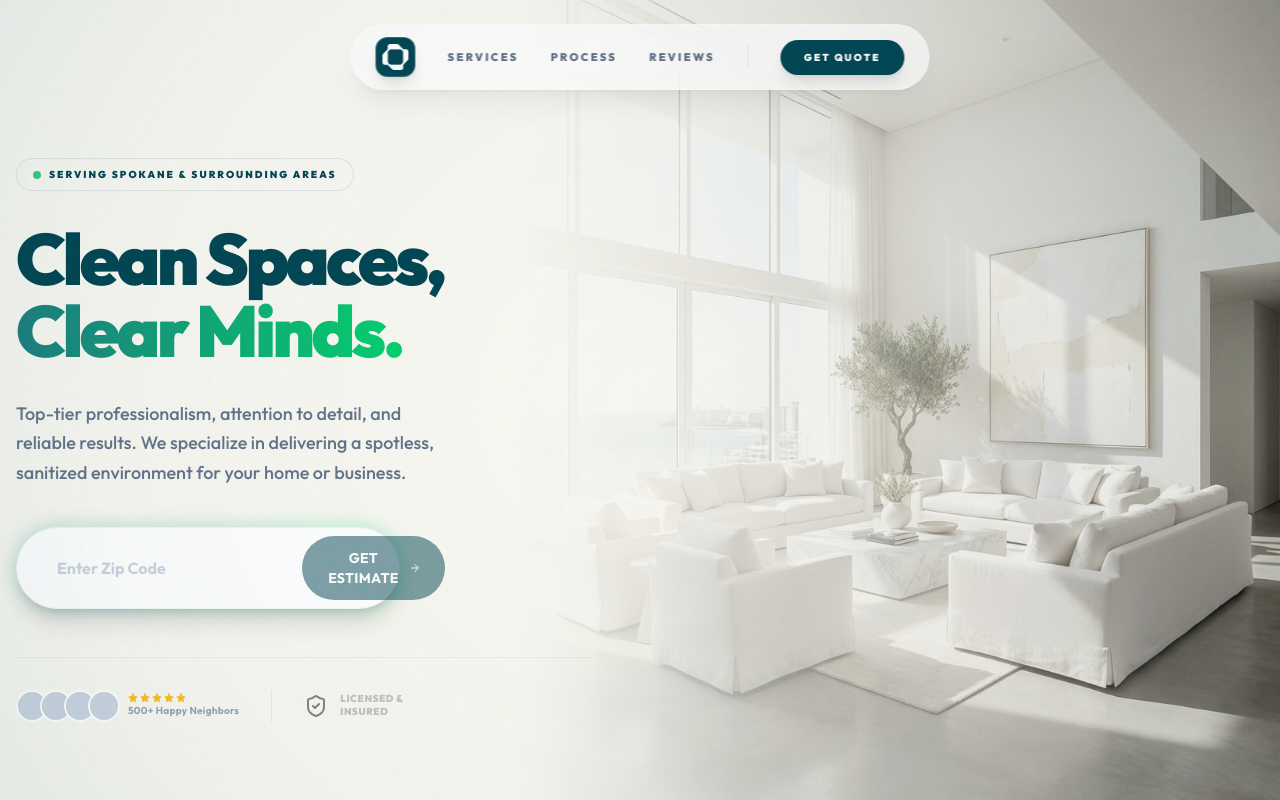
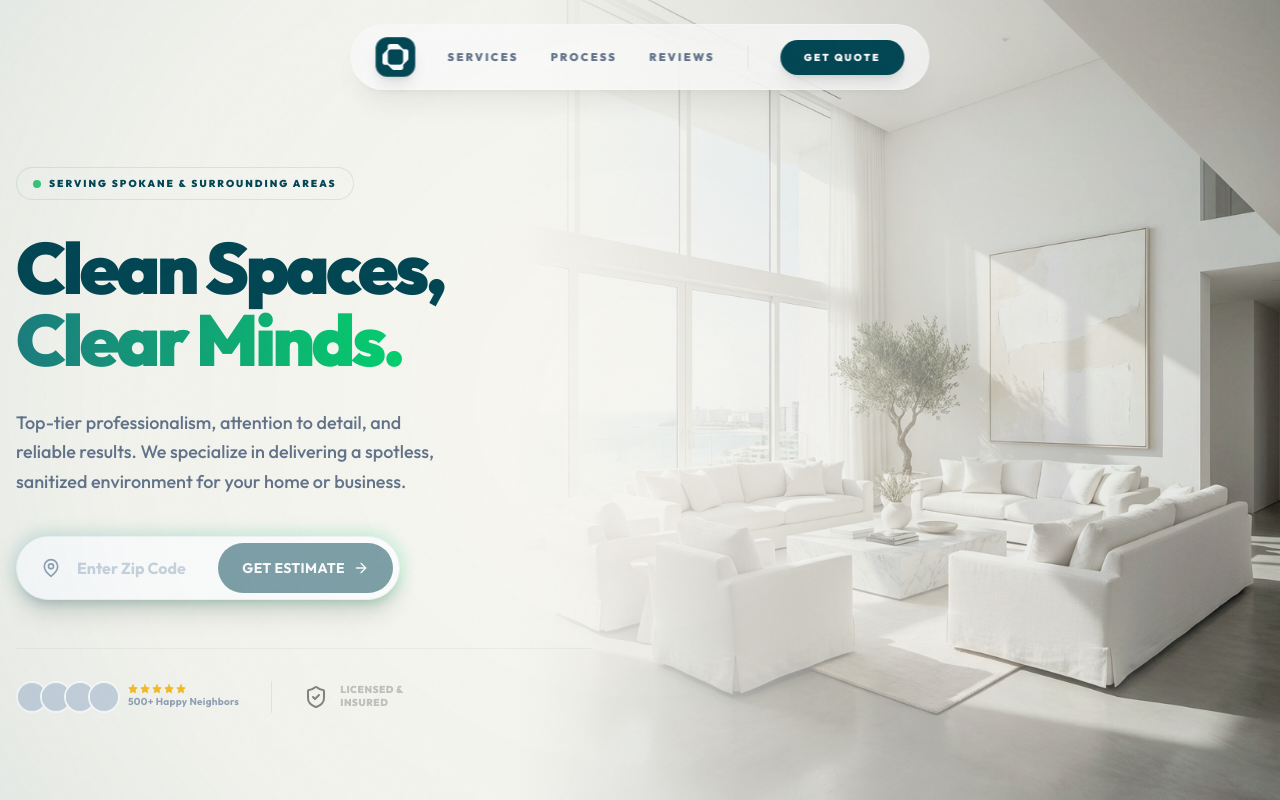
Before and after one commit to renatoquerales28-byte/extreme-cleaning-next, a Next.js app: page / in a window 1280 px wide. Shown: the top 800 px of the page. Built offline with nearby package versions, Linux system fonts and the light colour scheme.

Commit message:
Fix UI overflow in Hero ZipCode input

```diff
--- a/src/components/landing/HeroSection.tsx
+++ b/src/components/landing/HeroSection.tsx
@@ -56,22 +56,24 @@ export default function HeroSection() {
                     {/* Zip Code CTA */}
                     <form onSubmit={handleStart} className="w-full max-w-sm relative group mt-2">
                         <div className="absolute -inset-1 bg-gradient-to-r from-brand-light to-accent rounded-full blur opacity-20 group-hover:opacity-30 transition duration-500"></div>
-                        <div className="relative flex items-center bg-white rounded-full p-2 shadow-xl border border-slate-100">
-                            <MapPin className="ml-4 text-slate-400" size={20} />
+                        <div className="relative flex items-center bg-white rounded-full shadow-xl border border-slate-100 p-1.5 pl-6 w-full h-16">
+                            <MapPin className="text-slate-400 shrink-0" size={20} />
                             <input
                                 type="text"
                                 value={zip}
                                 onChange={(e) => setZip(e.target.value)}
                                 placeholder="Enter Zip Code"
                                 maxLength={5}
-                                className="flex-1 bg-transparent border-none outline-none px-4 text-brand-dark font-bold placeholder:text-slate-300"
+                                className="flex-1 bg-transparent border-none outline-none px-4 text-brand-dark font-bold placeholder:text-slate-300 h-full w-full min-w-0"
                             />
                             <button
                                 type="submit"
                                 disabled={zip.length !== 5}
-                                className="bg-brand-dark text-white px-6 py-3 rounded-full font-bold text-sm tracking-wide uppercase hover:bg-black transition-all disabled:opacity-50 disabled:cursor-not-allowed flex items-center gap-2"
+                                className="bg-brand-dark text-white h-full px-6 rounded-full font-bold text-xs md:text-sm tracking-wide uppercase hover:bg-black transition-all disabled:opacity-50 disabled:cursor-not-allowed flex items-center justify-center gap-2 shrink-0"
                             >
-                                Get Estimate <ArrowRight size={16} />
+                                <span className="hidden md:inline">Get Estimate</span>
+                                <span className="md:hidden">Go</span>
+                                <ArrowRight size={16} />
                             </button>
                         </div>
                     </form>
```
